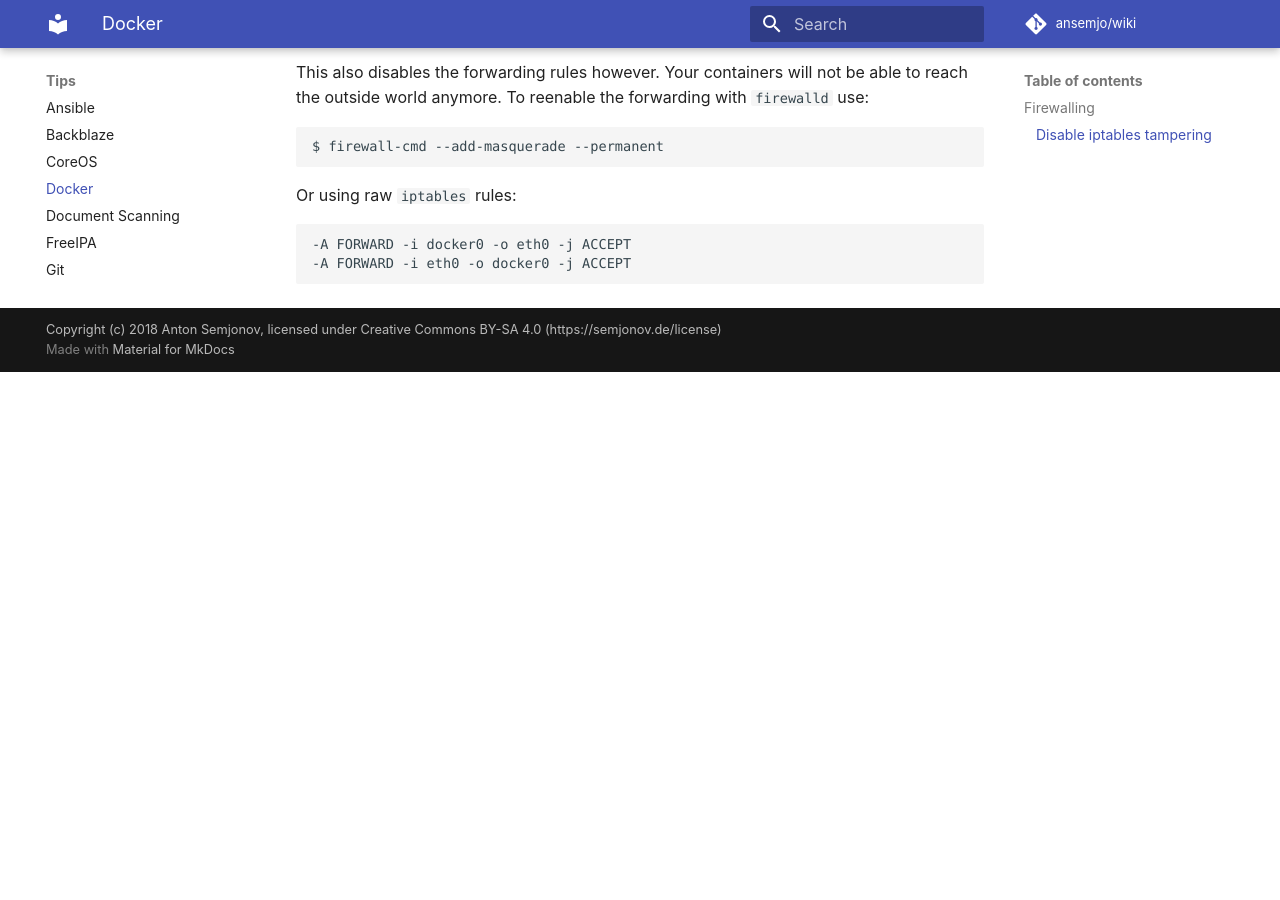
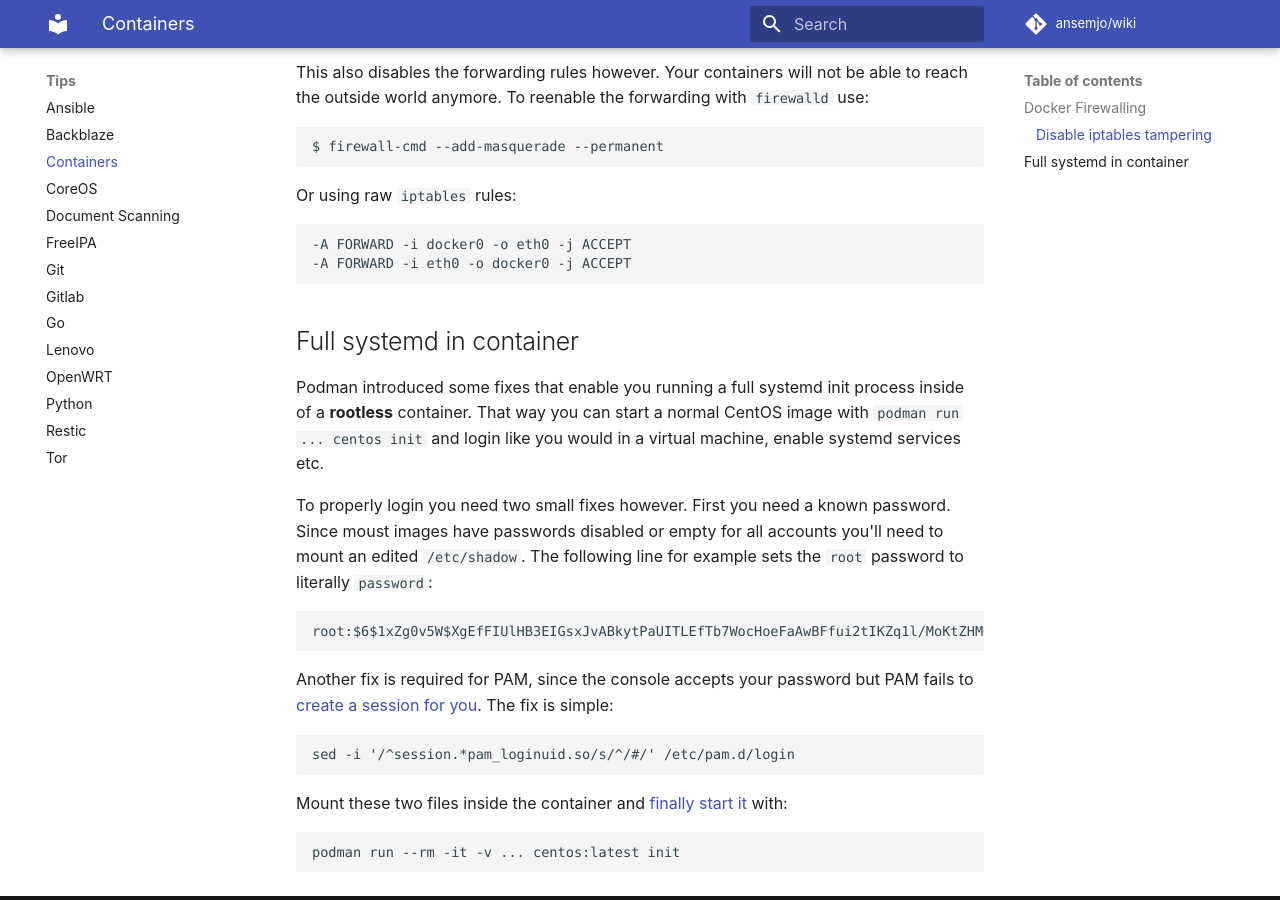
Before and after one commit to ansemjo/wiki, an MkDocs documentation site: the page built from docs/tips/containers.md, in a window 1280 px wide and 900 px high, scrolled down 698 px. Built offline with MkDocs 1.6.1 and Material for MkDocs 9.7.7, drawn with Linux system fonts in a browser that asks for light colours; comment, search, counter and statistics services are not loaded; before the commit the page ends 1070 px from its top, so only the background shows below that; some of the changed text lies outside the part shown.

Commit message:
add note about systemd init in rootless container

```diff
--- a/docs/tips/docker.md
+++ b/docs/tips/containers.md
@@ -1,6 +1,6 @@
-# Docker
+# Containers
 
-## Firewalling
+## Docker Firewalling
 
 By default, `docker` seems to start with `--iptables=true` everywhere. That means that the docker
 daemon will insert its own iptables rules to enable inter-container communication and publish ports.
@@ -29,3 +29,27 @@
 
     -A FORWARD -i docker0 -o eth0 -j ACCEPT
     -A FORWARD -i eth0 -o docker0 -j ACCEPT
+
+## Full systemd in container
+
+Podman introduced some fixes that enable you running a full systemd init process inside of
+a **rootless** container. That way you can start a normal CentOS image with
+`podman run ... centos init` and login like you would in a virtual machine, enable systemd
+services etc.
+
+To properly login you need two small fixes however. First you need a known password. Since
+moust images have passwords disabled or empty for all accounts you'll need to mount an
+edited `/etc/shadow`. The following line for example sets the `root` password to literally
+`password`:
+
+    root:$6$1xZg0v5W$XgEfFIUlHB3EIGsxJvABkytPaUITLEfTb7WocHoeFaAwBFfui2tIKZq1l/MoKtZHMQ7Q/23Dnr.qLhGfzz4VH/:18061:0:99999:7:::
+
+Another fix is required for PAM, since the console accepts your password but PAM fails to
+[create a session for you](https://stackoverflow.com/questions/43323754/cannot-make-remove-an-entry-for-the-specified-session-cron). The fix is simple:
+
+    sed -i '/^session.*pam_loginuid.so/s/^/#/' /etc/pam.d/login
+
+Mount these two files inside the container and
+[finally start it](https://asciinema.org/a/251687) with:
+
+    podman run --rm -it -v ... centos:latest init
```
